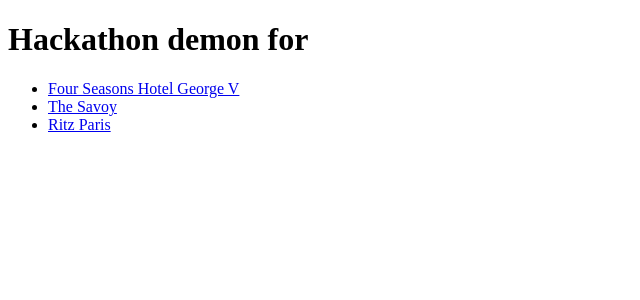
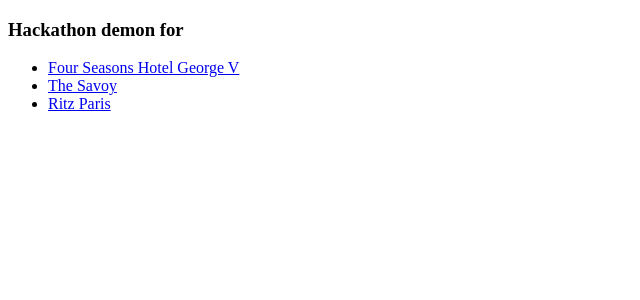
Before and after one commit to arnaudandko/hackathon-angular, an Angular app: page / in a window 1280 px wide. Shown: the top 300 px of the page, without its empty margins (0-640 px from the left). Built offline with nearby package versions, Linux system fonts and the light colour scheme.

Commit message:
All I want to be is the Omniverse

```diff
--- a/src/app/app.component.html
+++ b/src/app/app.component.html
@@ -1,8 +1,12 @@
-<h1>Hackathon demon for </h1>
+<style>
 
-<ul>
-    <li><a routerLink="/hotel/6">Four Seasons Hotel George V</a></li>
-    <li><a routerLink="/hotel/183">The Savoy</a></li>
-    <li><a routerLink="/hotel/418">Ritz Paris</a></li>
-</ul>
-<!-- <router-outlet></router-outlet> -->
+</style>
+<div class="hackaton">
+    <h3>Hackathon demon for </h3>
+    <ul>
+        <li><a routerLink="/hotel/6">Four Seasons Hotel George V</a></li>
+        <li><a routerLink="/hotel/183">The Savoy</a></li>
+        <li><a routerLink="/hotel/418">Ritz Paris</a></li>
+    </ul>
+</div>
+<router-outlet></router-outlet>
```
